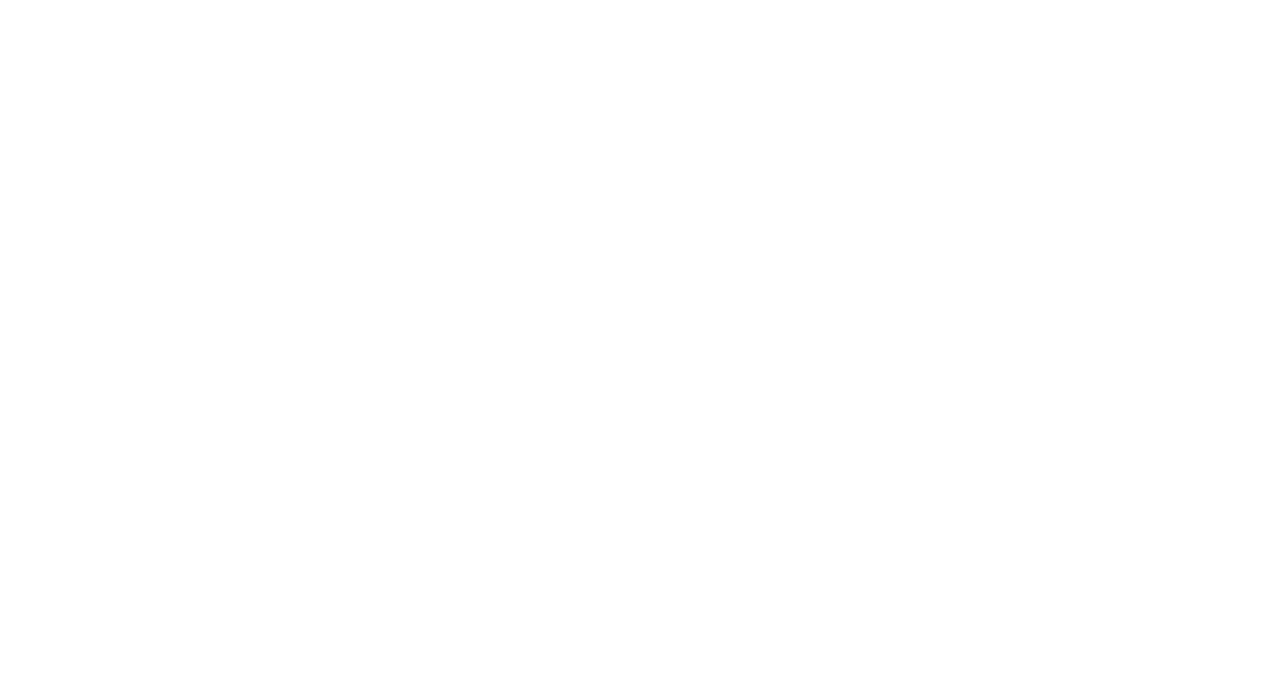
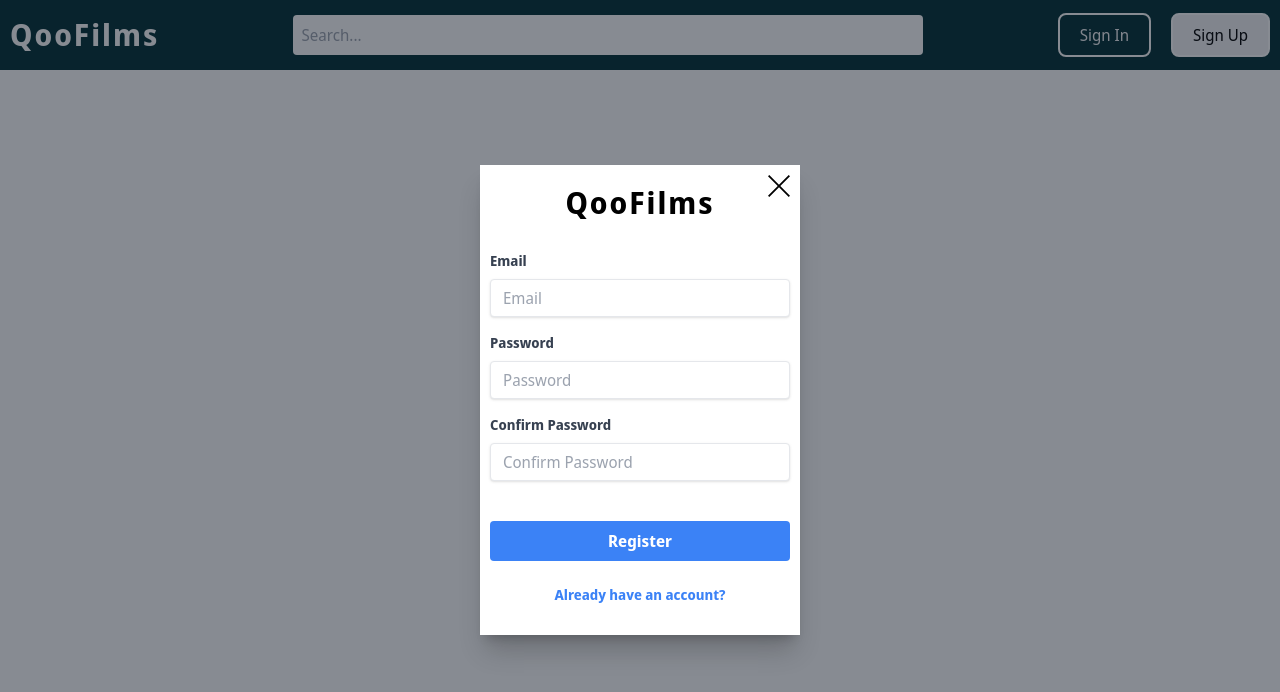
Before and after one commit to denis-dimitriev/qoofilms, a React (Create React App) app: page /authentication/sign-up in a window 1280 px wide. Before the commit this address had no page. Shown: the top 692 px of the page. Built offline with nearby package versions, Linux system fonts and the light colour scheme.

Commit message:
add auth page, auth-form, header

```diff
--- /dev/null
+++ b/src/assets/icons/index.ts
@@ -0,0 +1,3 @@
+import { ReactComponent as CloseIcon } from "./close.svg";
+
+export { CloseIcon };
--- a/src/components/app.tsx
+++ b/src/components/app.tsx
@@ -1,12 +1,19 @@
 import { Route, Routes } from "react-router-dom";
 import { Layout } from "./layout/layout";
 import Homepage from "../pages/homepage/homepage";
+import Authentication from "../pages/authentication/authentication";
+import SignIn from "../pages/sign-in/sign-in";
+import SignUp from "../pages/sign-up/sign-up";
 
 export const App = () => {
   return (
     <Routes>
       <Route element={<Layout />}>
         <Route path="/" element={<Homepage />} />
+        <Route path="authentication/*" element={<Authentication />}>
+          <Route path="sign-in" element={<SignIn />} />
+          <Route path="sign-up" element={<SignUp />} />
+        </Route>
       </Route>
     </Routes>
   );
--- /dev/null
+++ b/src/components/molecules/search.tsx
@@ -0,0 +1,19 @@
+export const Search = () => {
+  return (
+    <form className="w-[50%]">
+      <div className="w-full focus-within:shadow-gray-50">
+        <input
+          list="search"
+          type="text"
+          className="w-full rounded p-2"
+          placeholder="Search..."
+        />
+        <datalist id="search">
+          <option value="Чебурашка"></option>
+          <option value="Крокодил Гена"></option>
+          <option value="Шапокляк"></option>
+        </datalist>
+      </div>
+    </form>
+  );
+};
--- a/src/components/organisms/header/header.tsx
+++ b/src/components/organisms/header/header.tsx
@@ -1,3 +1,20 @@
+import { Logo } from "../../ui/logo/logo";
+import { Search } from "../../molecules/search";
+import { LinkButton } from "../../ui/link-button/link-button";
+
 export const Header = () => {
-  return <header className="h-[70px] w-full"></header>;
+  return (
+    <header className="h-[70px] w-full text-white">
+      <div className="container flex items-center justify-between gap-[10%]">
+        <Logo />
+        <Search />
+        <div className="flex gap-5">
+          <LinkButton linkTo="/authentication/sign-in">Sign In</LinkButton>
+          <LinkButton type="primary" linkTo="/authentication/sign-up">
+            Sign Up
+          </LinkButton>
+        </div>
+      </div>
+    </header>
+  );
 };
--- /dev/null
+++ b/src/components/ui/input-text/input-text.tsx
@@ -0,0 +1,26 @@
+import React, { HTMLProps } from "react";
+
+interface InputTextProps extends HTMLProps<HTMLInputElement> {
+  label?: string;
+}
+
+export const InputText = ({ label, value, onChange }: InputTextProps) => {
+  return (
+    <div className="mb-4" key={label}>
+      <label
+        className="mb-2 block text-sm font-bold text-gray-700"
+        htmlFor={label}
+      >
+        {label}
+      </label>
+      <input
+        className="focus:shadow-outline w-full appearance-none rounded border py-2 px-3 leading-tight text-gray-700 shadow focus:outline-none"
+        id={label}
+        value={value}
+        type="text"
+        onChange={onChange}
+        placeholder={label}
+      />
+    </div>
+  );
+};
--- /dev/null
+++ b/src/components/ui/link-button/link-button.tsx
@@ -0,0 +1,26 @@
+import { HTMLProps, ReactNode } from "react";
+import { Link } from "react-router-dom";
+
+interface LinkButtonProps extends HTMLProps<HTMLLinkElement> {
+  children: ReactNode;
+  type?: "ghost" | "primary";
+  linkTo: string;
+}
+
+export const LinkButton = ({ children, type, linkTo }: LinkButtonProps) => {
+  return type == "primary" ? (
+    <Link
+      to={linkTo}
+      className="hover: inline-block cursor-pointer rounded-lg border-2 border-white bg-gray-100 px-5 py-2 text-black transition-all hover:bg-transparent hover:text-gray-200"
+    >
+      {children}
+    </Link>
+  ) : (
+    <Link
+      to={linkTo}
+      className="inline-block cursor-pointer rounded-lg border-2 border-white px-5 py-2 text-gray-100 transition-all hover:bg-gray-200 hover:text-black"
+    >
+      {children}
+    </Link>
+  );
+};
--- /dev/null
+++ b/src/components/ui/logo/logo.tsx
@@ -0,0 +1,12 @@
+import { Link } from "react-router-dom";
+
+export const Logo = () => {
+  return (
+    <Link
+      className="select-none text-3xl font-semibold tracking-[2px] text-inherit transition-all ease-in-out hover:text-gray-500"
+      to="/"
+    >
+      QooFilms
+    </Link>
+  );
+};
--- /dev/null
+++ b/src/pages/authentication/authentication.tsx
@@ -0,0 +1,22 @@
+import { Logo } from "../../components/ui/logo/logo";
+import { Link, Outlet } from "react-router-dom";
+import { CloseIcon } from "../../assets/icons";
+
+const Authentication = () => {
+  return (
+    <div className="absolute top-0 z-[1000] flex h-[100vh] w-full items-center justify-center overflow-hidden bg-gray-900/50">
+      <div className="rounded-1xl relative flex h-auto min-w-[320px] animate-fadeIn flex-col items-center bg-white pt-5 pb-5 shadow-xl shadow-black/20">
+        <Link
+          to="/"
+          className="absolute top-[10px] right-[10px] h-[22px] w-[22px]"
+        >
+          <CloseIcon />
+        </Link>
+        <Logo />
+        <Outlet />
+      </div>
+    </div>
+  );
+};
+
+export default Authentication;
--- /dev/null
+++ b/src/pages/sign-in/sign-in.tsx
@@ -0,0 +1,79 @@
+import { useRef, useState, RefObject, ChangeEvent, FormEvent } from "react";
+import { InputText } from "../../components/ui/input-text/input-text";
+import { Link } from "react-router-dom";
+
+interface ISignIn {
+  email: string;
+  password: string;
+}
+
+const initSignInFields: ISignIn = {
+  email: "",
+  password: "",
+};
+
+const SignIn = () => {
+  const [signIn, setSignIn] = useState<ISignIn>(initSignInFields);
+
+  const onEmailInputHandler = (event: ChangeEvent<HTMLInputElement>) => {
+    const { value } = event.target;
+    setSignIn((state) => {
+      return {
+        ...state,
+        email: value,
+      };
+    });
+  };
+
+  const onPasswordInputHandler = (event: ChangeEvent<HTMLInputElement>) => {
+    const { value } = event.target;
+    setSignIn((state) => {
+      return {
+        ...state,
+        password: value,
+      };
+    });
+  };
+
+  const onSubmit = (event: FormEvent<HTMLFormElement>) => {
+    event.preventDefault();
+
+    // Todo send user to server
+
+    setSignIn(initSignInFields);
+  };
+
+  return (
+    <form
+      className="mt-5 flex w-full flex-col justify-between p-[10px]"
+      onSubmit={onSubmit}
+    >
+      <div className="mb-6">
+        <InputText
+          label="Email"
+          value={signIn.email}
+          onChange={onEmailInputHandler}
+        />
+        <InputText
+          label="Password"
+          value={signIn.password}
+          onChange={onPasswordInputHandler}
+        />
+      </div>
+      <button
+        className=" focus:shadow-outline mb-6 w-full rounded bg-blue-500 py-2 px-4 font-bold text-white hover:bg-blue-700 focus:outline-none"
+        type="submit"
+      >
+        Enter
+      </button>
+      <Link
+        className="inline-block text-center align-baseline text-sm font-bold text-blue-500 hover:text-blue-800"
+        to="/authentication/sign-up"
+      >
+        Dont have an account?
+      </Link>
+    </form>
+  );
+};
+
+export default SignIn;
--- /dev/null
+++ b/src/pages/sign-up/sign-up.tsx
@@ -0,0 +1,89 @@
+import React, { ChangeEvent, FormEvent, useState } from "react";
+import { InputText } from "../../components/ui/input-text/input-text";
+import { Link } from "react-router-dom";
+
+interface ISignUp {
+  email: string;
+  password: string;
+  confirmPassword: string;
+}
+
+const initSignUpFields: ISignUp = {
+  email: "",
+  password: "",
+  confirmPassword: "",
+};
+
+const SignUp = () => {
+  const [signUp, setSignUp] = useState<ISignUp>(initSignUpFields);
+
+  const onEmailInputHandler = (event: ChangeEvent<HTMLInputElement>) => {
+    const { value } = event.target;
+    setSignUp((state) => {
+      return {
+        ...state,
+        email: value,
+      };
+    });
+  };
+
+  const onPasswordInputHandler = (event: ChangeEvent<HTMLInputElement>) => {
+    const { value } = event.target;
+    setSignUp((state) => {
+      return {
+        ...state,
+        password: value,
+      };
+    });
+  };
+
+  const onConfirmPasswordInputHandler = (
+    event: ChangeEvent<HTMLInputElement>
+  ) => {
+    const { value } = event.target;
+    setSignUp((state) => {
+      return {
+        ...state,
+        confirmPassword: value,
+      };
+    });
+  };
+
+  const onSubmit = (event: FormEvent<HTMLFormElement>) => {
+    event.preventDefault();
+
+    // Todo send user to server
+
+    setSignUp(initSignUpFields);
+  };
+
+  return (
+    <form
+      className="mt-5 flex w-full flex-col justify-between p-[10px]"
+      onSubmit={onSubmit}
+    >
+      <div className="mb-6 ">
+        <InputText label="Email" onChange={onEmailInputHandler} />
+        <InputText label="Password" onChange={onPasswordInputHandler} />
+        <InputText
+          label="Confirm Password"
+          onChange={onConfirmPasswordInputHandler}
+        />
+      </div>
+      <button
+        className=" focus:shadow-outline mb-6 w-full rounded bg-blue-500 py-2 px-4 font-bold text-white hover:bg-blue-700 focus:outline-none"
+        type="submit"
+      >
+        Register
+      </button>
+      <Link
+        className="inline-block text-center align-baseline text-sm font-bold text-blue-500 hover:text-blue-800"
+        to="/authentication/sign-in"
+      >
+        Already have an account?
+      </Link>
+    </form>
+  );
+};
+
+export default SignUp;
--- a/tailwind.config.js
+++ b/tailwind.config.js
@@ -4,14 +4,24 @@
 module.exports = {
   content: ["./src/**/*.{js,jsx,ts,tsx}"],
   theme: {
-    extend: {},
+    extend: {
+      animation: {
+        fadeIn: "fadeIn 600ms ease-in-out",
+      },
+      keyframes: {
+        fadeIn: {
+          "0%": { transform: "translateY(-100%)" },
+          "100%": { transform: "translateY(0)" },
+        },
+      },
+    },
   },
   plugins: [
     plugin(function ({ addComponents }) {
       addComponents({
         ".container": {
           padding: "10px",
-          width: "1070px",
+          width: "1280px",
           minHeight: "100%",
           margin: "0 auto",
         },
```
Also changed, not shown: src/assets/icons/close.svg (added).
